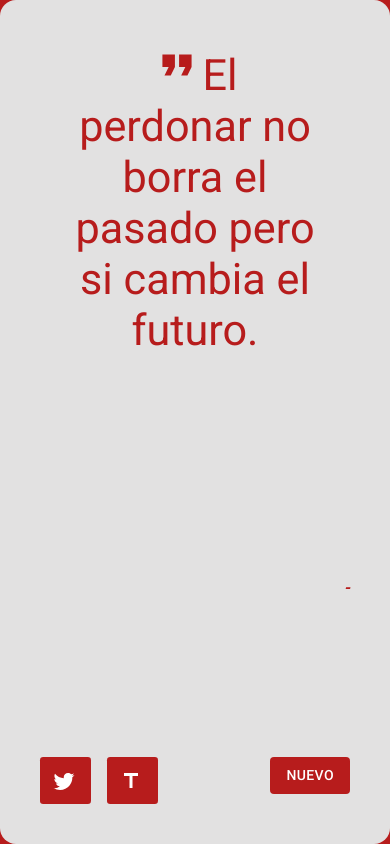
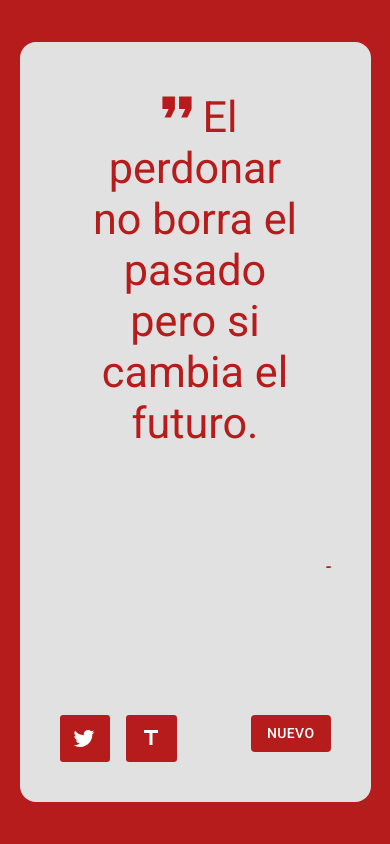
Before and after one commit to bmsebastian2/TarjetaMensajeTwitter, a React (Create React App) app: page / in a window 390 px wide. Built offline with nearby package versions, Linux system fonts and the light colour scheme.

Commit message:
Despues del error hago la configuración del responsive y supuestamente quedo bien el comit

```diff
--- a/src/App.css
+++ b/src/App.css
@@ -64,8 +64,8 @@
 
 @media (max-width: 991.98px) {
     #quote-box{
-      height: 100vh;
-      width: 100%;
+      height: 90vh;
+      width: 90%;
     }
     #mensaje{
       font-size: 5px;
```
